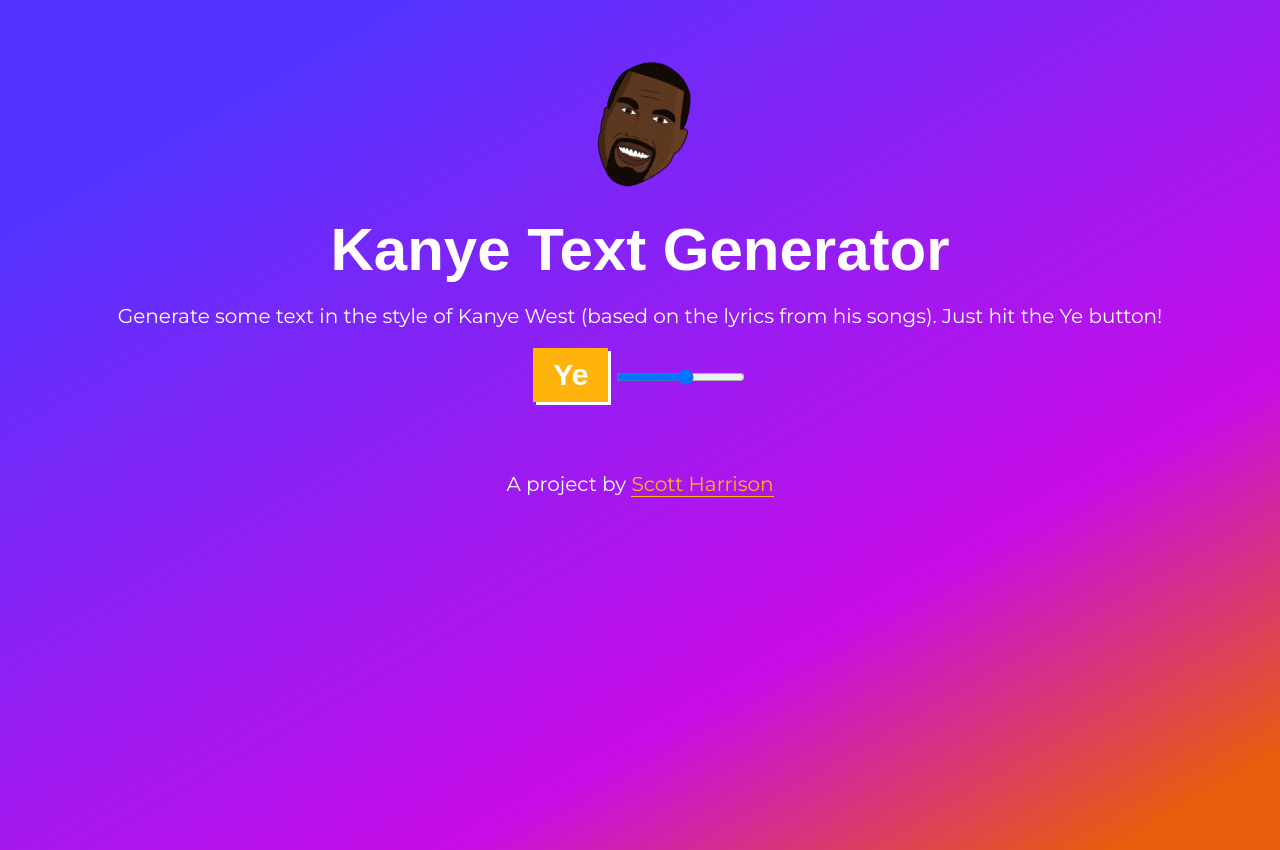
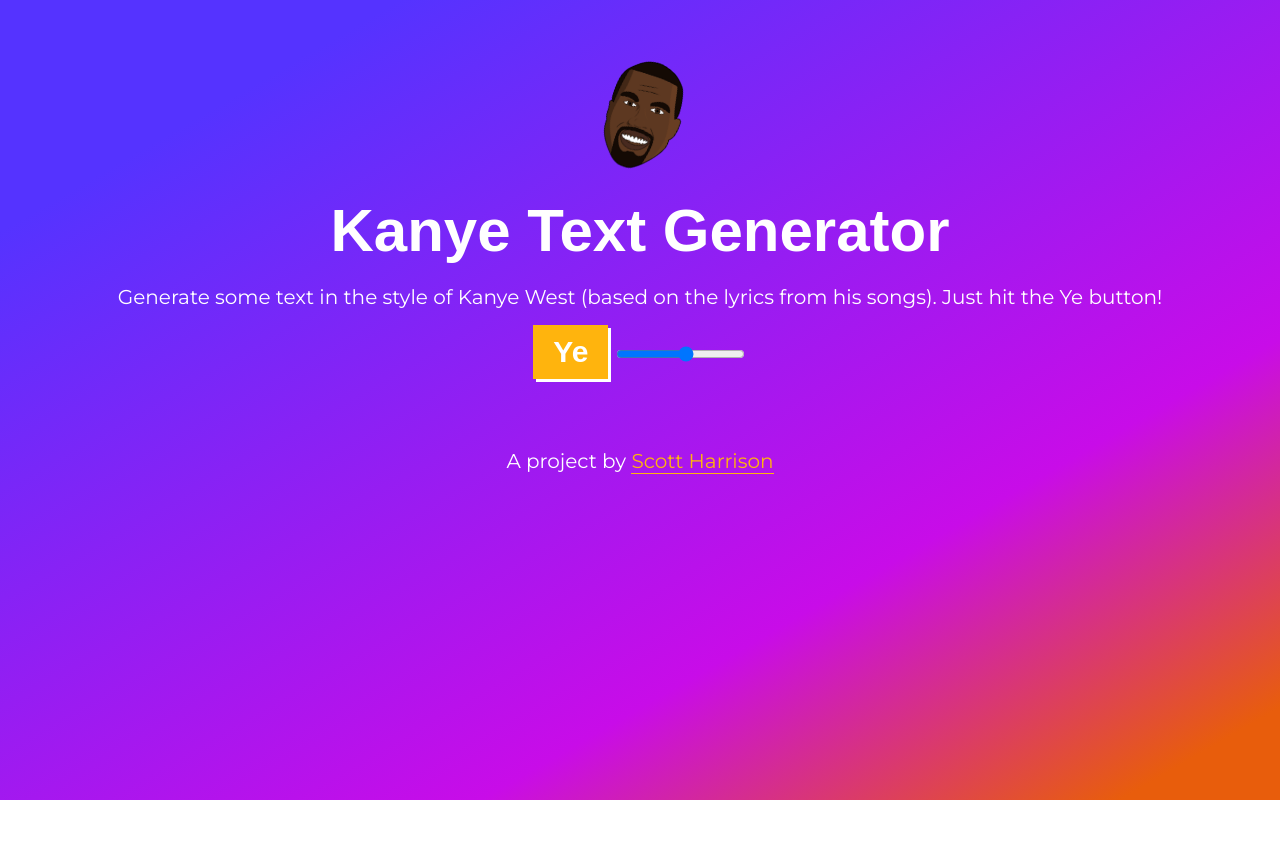
Before and after one commit to ScottHarrisonDev/Kanye-text-generator, a plain HTML site: page index.html in a window 1280 px wide. After the commit the page ends 800 px from the top, so only its background shows below. Drawn offline with Linux system fonts and the light colour scheme; a web font is replaced by a local one.

Commit message:
Still need to style the range slider for desktop

```diff
--- a/index.html
+++ b/index.html
@@ -5,17 +5,20 @@
     <link href="https://fonts.googleapis.com/css?family=Bungee+Inline|Montserrat:400" rel="stylesheet">
     <style>
         html {
-            height: 100vh;
+            font-family: 'Montserrat', sans-serif;
+            font-size: 40px;
+            text-align: center;
+            color: #fff;
+            min-height: 100vh;
             background: linear-gradient(150deg, #53f 15%, #C80CE8 70%, #E85D0C 94%) no-repeat;
-            font-family: 'Montserrat', sans-serif;
-            font-size: 20px;
-            text-align: center;
+        }
+
+        body {
             padding-top: 50px;
-            color: #fff;
         }
 
         .kanye-icon {
-            max-width: 150px;
+            width: 30vw;
             animation-name: shake;
             animation-duration: 2s;
             animation-iteration-count: infinite;
@@ -26,6 +29,11 @@
             font-family: 'Bungee Inline', Arial, sans-serif;
             font-size: 3rem;
             margin: 1rem;
+        }
+
+        p {
+            max-width: 90%;
+            margin: 0 auto;
         }
 
         button {
@@ -51,7 +59,8 @@
         .generated-text {
             text-align: initial;
             padding: 1rem;
-            max-width: 70vw;
+            max-width: 80vw;
+            text-align: justify;
             margin: 0 auto;
         }
 
@@ -69,6 +78,14 @@
             font-weight: bold;
         }
 
+        .order {
+            display: none;
+        }
+
+        .controls {
+            margin-top: 2vh;
+        }
+
         @keyframes shake {
             0% {
                 transform: rotate(-20deg);
@@ -80,6 +97,18 @@
                 transform: rotate(-20deg);
             }
         }
+
+        @media screen and (min-width: 1200px) {
+            html {
+                font-size:20px;
+            }
+            .kanye-icon {
+                width: 10vw;
+            }
+            .order {
+                display: inline;
+            }
+        }
     </style>
 </head>
 
@@ -88,9 +117,10 @@
         <img src="350px-transparent.png" class="kanye-icon">
         <h1>Kanye Text Generator</h1>
         <p>Generate some text in the style of Kanye West (based on the lyrics from his songs). Just hit the Ye button!</p>
-        <button id="generate" type="button">Ye</button>
-
-        <input type="range" min="3" max="12" value="8" id="order">
+        <div class="controls">
+            <button id="generate" type="button">Ye</button>
+            <input type="range" min="3" max="12" value="8" id="order" class="order">
+        </div>
 
         <div id="generated-text" class="generated-text"></div>
     </main>
```
